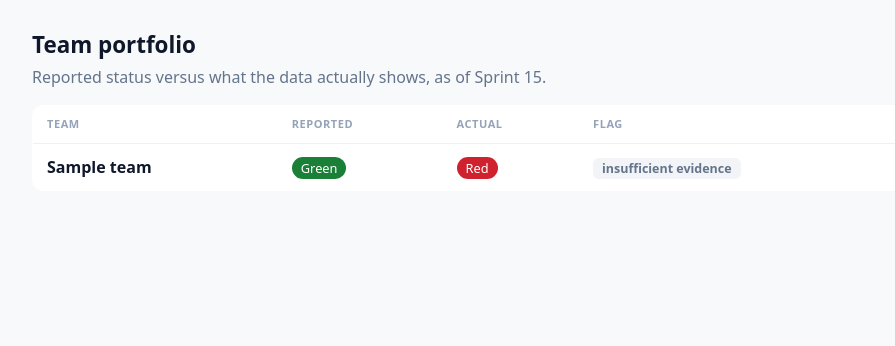
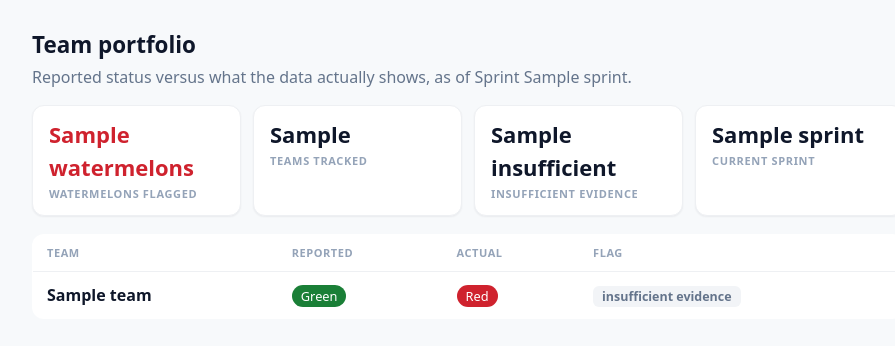
Before and after one commit to davidmjackson/sight, a FastAPI app: template sprintsight/web/templates/portfolio.html in a window 1280 px wide. Shown: the part 50-396 px from the top of the page, without its empty margins (172-1067 px from the left). Run offline with FastAPI, Linux system fonts and the light colour scheme; the template is opened without the code that fills it: most values are stand-ins (such as "Sample title", 1, 10 or a date in 2020).

Commit message:
feat(stage7): portfolio summary band + table restyle [SS-5]
Co-Authored-By: Claude Opus 4.8 (1M context) <noreply@anthropic.com>

```diff
--- a/sprintsight/web/templates/portfolio.html
+++ b/sprintsight/web/templates/portfolio.html
@@ -2,7 +2,27 @@
 {% block title %}Portfolio{% endblock %}
 {% block main %}
 <h1>Team portfolio</h1>
-<p class="lede">Reported status versus what the data actually shows, as of Sprint 15.</p>
+<p class="lede">Reported status versus what the data actually shows, as of Sprint {{ summary.sprint }}.</p>
+
+<div class="summary-band">
+  <div class="kpi kpi-alert">
+    <span class="num">{{ summary.watermelons }}</span>
+    <span class="label">Watermelons flagged</span>
+  </div>
+  <div class="kpi">
+    <span class="num">{{ summary.teams_tracked }}</span>
+    <span class="label">Teams tracked</span>
+  </div>
+  <div class="kpi">
+    <span class="num">{{ summary.insufficient }}</span>
+    <span class="label">Insufficient evidence</span>
+  </div>
+  <div class="kpi">
+    <span class="num">{{ summary.sprint }}</span>
+    <span class="label">Current sprint</span>
+  </div>
+</div>
+
 <table class="portfolio">
   <thead>
     <tr><th>Team</th><th>Reported</th><th>Actual</th><th>Flag</th></tr>
```
Also changed, not shown: tests/web/test_pages.py (+7 -0 lines).
